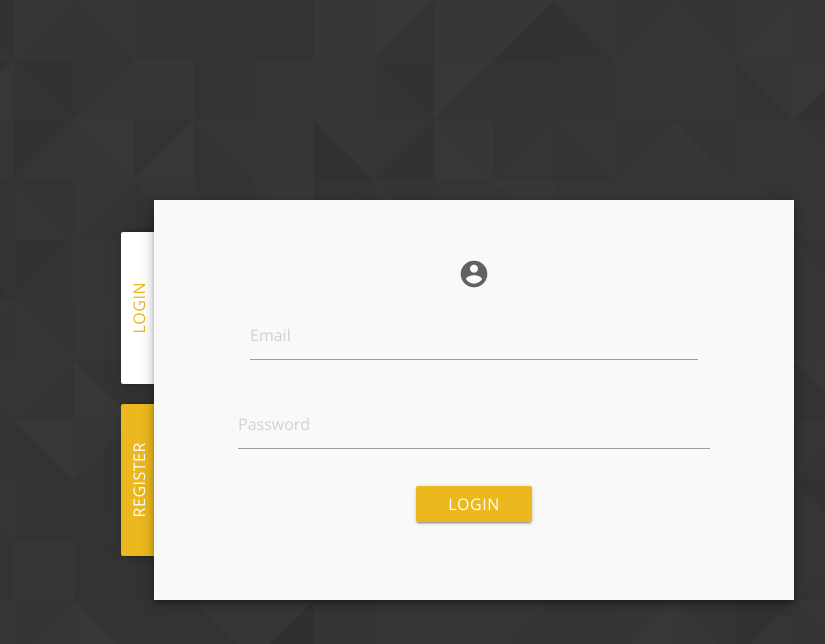
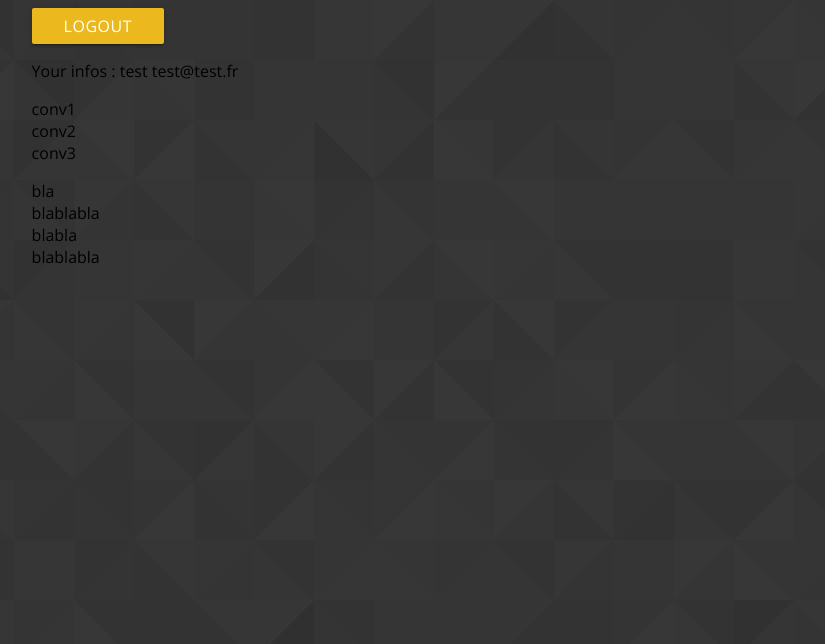
Before and after one commit to Nicobas/ProjetWeb5A, an Angular app: page / in a window 1280 px wide. Shown: the top 644 px of the page, without its empty margins (166-991 px from the left). Built offline with nearby package versions, Linux system fonts and the light colour scheme.

Commit message:
angular2 => environnement de travail pour Vincent sur l'interface utilisateur

```diff
--- a/src/app/app.component.html
+++ b/src/app/app.component.html
@@ -53,9 +53,17 @@
   <div *ngIf="connected">
     <a class="waves-effect waves-light btn" style="background-color: #ebb81e"(click)="logout()">Logout</a>
   <div> <p> Your infos : {{pseudo}} {{email}} </p>
-    <p>Your conversations</p>
-    <ul>
-    </ul>
 
   </div>
+    <div>
+      <ul>
+        <li *ngFor="let conversation of conversations">{{conversation}}</li>
+      </ul>
+    </div>
+    <div>
+      <ul>
+        <li *ngFor="let message of selectedConversation">{{message}}</li>
+      </ul>
+    </div>
+
 </div>
--- a/src/app/app.component.ts
+++ b/src/app/app.component.ts
@@ -16,12 +16,13 @@ export class AppComponent {
   error: string;
   data: string;
   errorRegister: string;
-  connected = false;
-  token = '';
-  id = '';
-  pseudo = '';
-  conversation = [''];
-  email= '';
+  connected = true;
+  token = 'test';
+  id = 'test';
+  pseudo = 'test';
+  conversations = ['conv1', 'conv2', 'conv3'];
+  selectedConversation = ['bla', 'blablabla', 'blabla', 'blablabla'];
+  email= 'test@test.fr';
 
 
   changePage(choice: string) {
@@ -48,14 +49,14 @@ export class AppComponent {
   }
 
   logout() {
-    this.authService.logout();
+    this.authService.logout(this.token);
     this.token = '';
     this.connected = false;
   }
   me() {
     console.log('retrieving user\'s data');
     this.userService.getUser(this.token).subscribe(
-      (data) => (this.id = data['id'], this.pseudo = data['pseudo'], this.conversation = data['conversation'])
+      (data) => (this.id = data['id'], this.pseudo = data['pseudo'], this.conversations = data['conversation'])
     );
     this.connected = true;
     console.log('done');
--- a/src/app/authentication.service.ts
+++ b/src/app/authentication.service.ts
@@ -1,5 +1,5 @@
 import { Injectable } from '@angular/core';
-import {HttpClient} from '@angular/common/http';
+import {HttpClient, HttpHeaders } from '@angular/common/http';
 import {Observable} from 'rxjs/Observable';
 
 @Injectable()
@@ -10,6 +10,11 @@ export class AuthService {
   private registerRoute = 'register';
   private logoutRoute = 'auth/logout';
   private url: string;
+
+  public jsonHeaders(token: string): HttpHeaders {
+    const headers: HttpHeaders = new HttpHeaders({'Authorization': token});
+    return headers;
+  }
 
   connection(email: string, password: string): Observable<Response> {
     this.url = this.apiUrl + this.connectionRoute;
@@ -24,8 +29,9 @@ export class AuthService {
 
   }
 
-  logout(): void {
+  logout(token: string): void {
+    const header = this.jsonHeaders(token);
     this.url = this.apiUrl + this.logoutRoute;
-    this.http.delete(this.url).subscribe();
+    this.http.delete(this.url, {headers: header}).subscribe();
 }
 }
```
